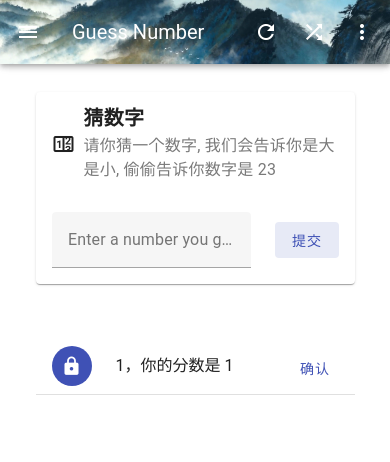
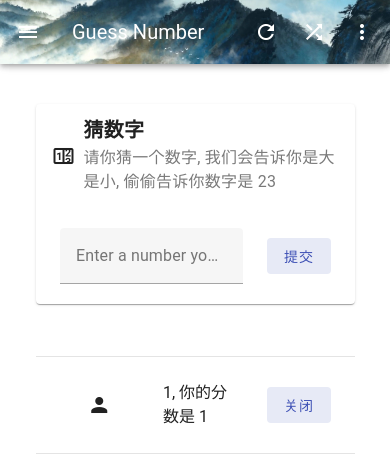
Before and after one commit to 363045841/guessNumber, a Vue app: page /guessNum/user/1/1 in a window 390 px wide. Shown: the top 462 px of the page. Built offline with nearby package versions, Linux system fonts and the light colour scheme.

Commit message:
重构布局，优化md，xs显示

```diff
--- a/src/App.vue
+++ b/src/App.vue
@@ -39,8 +39,10 @@
         <v-toolbar-title>Guess Number</v-toolbar-title>
       </v-app-bar>
 
-      <div class="guess-area">
-        <v-container class="game-area">
+
+      <v-container class="game-area" fluid>
+        <v-row align="center">
+          <v-col style="margin: auto;margin-top: 12px;">
             <v-card prepend-icon="mdi-counter">
               <template #title>
                 <span class="font-weight-black">猜数字</span>
@@ -50,21 +52,20 @@
                   {{ textRealNum }}
                 </div>
               </template>
-            <v-container>
-              <v-row align="center">
-                <v-col class="d-flex justify-center align-center">
-                  <v-text-field hide-details="auto" v-model="numberChoose" label="Enter a number you guess">
-                    <!-- <template #label>
-                      <span class="input-label"></span>
-                    </template> -->
-                  </v-text-field>
+              <!-- change here -->
+              <v-row align="center" class="my-2" style="margin: 12px;">
+                <v-col md="10" xs="8" class="d-flex justify-center align-center" style="flex-grow: 1;">
+                  <v-text-field hide-details="auto" v-model="numberChoose"
+                    label="Enter a number you guess"></v-text-field>
                 </v-col>
-                <v-col cols="auto" class="d-flex justify-center align-center">
+                <v-col md="2" xs="4" class="d-flex justify-center align-center" style="margin: auto; flex-grow: 0;">
                   <v-btn variant="tonal" :ripple="true" @click="GameData.submitNumber()" color="#3F51B5">提交</v-btn>
                 </v-col>
               </v-row>
-            </v-container>
+
             </v-card>
+          </v-col>
+        </v-row>
       </v-container>
 
       <v-container class="game-area">
@@ -81,7 +82,7 @@
           </v-col>
         </v-row>
       </v-container>
-      </div>
+
       <sidebar v-model:sidebarShow="sidebarShow" :responsiveClass></sidebar>
       <router-view></router-view>
 
@@ -95,6 +96,7 @@ import { useGameData } from './stores/gamedata';
 import { storeToRefs } from 'pinia';
 import sidebar from './sidebar.vue';
 import { usePicData } from './stores/picData';
+import { useDisplay } from 'vuetify';
 const picData = usePicData()
 const GameData = useGameData()
 const { numberChoose } = storeToRefs(GameData)
@@ -125,6 +127,13 @@ function refreshPicUrl() {
   picData.getRandomPicUrl()
   console.log(picData)
 }
+
+const display = useDisplay();
+/* const responsiveClass = computed<string>(() => {
+  return display.md.value ? 'desktop' : 'mobile';
+}); */
+console.log('shi md ma', display.md.value);
+console.log('shi xs ma', display.xs.value);
 </script>
 
 <style scoped>
--- a/src/sidebar.vue
+++ b/src/sidebar.vue
@@ -1,9 +1,9 @@
 <template>
     <v-navigation-drawer v-model="show" class="sidebar" app temporary :class="responsiveClass" @update:model-value="sideBarClose">
-        <v-list-item title="切换用户" :subtitle="currentUserText"></v-list-item>
+        <v-list-item title="切换用户" :subtitle="currentUserText" prepend-icon="mdi-reload"></v-list-item>
         <v-divider></v-divider>
         <template v-for="(item, key) in userList" :key="key">
-            <v-list-item link v-if="item.id !== currentUser" :title="item.id" :key="key" @click="changeUser(item.id)">
+            <v-list-item link v-if="item.id !== currentUser" :title="item.id" :key="key" @click="changeUser(item.id)" prepend-icon="mdi-account">
             </v-list-item>
         </template>
     </v-navigation-drawer>
--- a/src/userInfo.vue
+++ b/src/userInfo.vue
@@ -1,19 +1,43 @@
 <template>
-    <v-container fluid :class="responsiveClass" class="info">
-        <v-banner color="#3F51B5" icon="mdi-lock" lines="one">
-            <div class="banner-content">
-                {{ id }}，你的分数是 {{ exp }}
-            </div>
-            <template v-slot:actions>
-                <v-btn @click="returnToHome()">确认</v-btn>
+  <v-container v-if="isShow && responsiveClass == 'desktop'" :class="responsiveClass" class="info-desktop"
+    style="margin: auto;">
+    <v-divider></v-divider>
+    <v-row align="center" style="margin: 12px;">
+      <v-col cols="1" style="flex-grow: 0;"><v-icon>mdi-account</v-icon></v-col>
+      <v-col cols="9" style="flex-grow: 1;">
+        {{ id }}, 你的分数是 {{ exp }}
+      </v-col>
+      <v-col cols="2" class="d-flex justify-center align-center" style="flex-grow: 0;">
+        <v-btn :ripple="true" color="#3F51B5" variant="tonal" @click="closeInfo">关闭</v-btn>
+      </v-col>
+    </v-row>
+    <v-divider></v-divider>
+  </v-container>
+
+  <v-container v-if="isShow && responsiveClass == 'mobile'" :class="responsiveClass" class="info-mobile"
+    style="margin: auto;">
+    <v-divider></v-divider>
+    <v-row align="center" style="margin: 12px;">
+      <v-col xs="1" class="d-flex justify-center align-center">
+        <v-icon>mdi-account</v-icon>
+      </v-col>
+      <v-col xs="7" class="text d-flex">
+        {{ id }}, 你的分数是 {{ exp }}
+      </v-col>
+      <v-col xs="4" class="d-flex justify-center align-center" style="flex-grow:0;">
+        <v-btn :ripple="true" color="#3F51B5" variant="tonal" @click="closeInfo">关闭</v-btn>
+      </v-col>
+    </v-row>
+    <v-divider></v-divider>
+  </v-container>
+
 </template>
-        </v-banner>
-    </v-container>
-</template>
+
 
 <script setup lang="ts">
 import router from './router';
-
+import { useDisplay } from 'vuetify';
+let isShow = ref(true)
 defineProps({
   id: String,
   exp: String
@@ -22,32 +46,48 @@ defineProps({
 onMounted(() => {
   console.log('Mounted and router available');
 });
+onBeforeUnmount(() => {
+  console.log('the fucking component is unmounted');
+});
 
-function returnToHome() {
+function closeInfo() {
+  isShow.value = false;
   router.push('/guessNum');
 }
+const display = useDisplay();
+const responsiveClass = computed<string>(() => {
+  console.log(window.innerWidth < 600 ? 'mobile' : 'desktop')
+  return window.innerWidth < 600 ? 'mobile' : 'desktop'
+});
+console.log('userinfo shi md ma', display.md.value, responsiveClass.value);
+console.log(window.innerWidth, responsiveClass.value, '666')
 
-const responsiveClass = computed<string>(() => {
-    return window.innerWidth < 600 ? 'mobile' : 'desktop';
-});
 </script>
 
 <style scoped>
-.desktop .info {
+.info-desktop {
   width: 50%;
 }
 
-.mobile .info {
+.info-mobile {
   width: 90%;
 }
 
-.banner-content {
-    white-space: normal; /* 允许正常换行 */
-    word-break: break-word; /* 长单词换行 */
-    overflow-wrap: break-word; /* 长单词自动换行 */
-    max-width: 100%; /* 确保内容不超出容器 */
-    line-height: 1.5em; /* 设置行高，确保阅读性 */
-    word-wrap: break-word; /* 确保小屏幕也不会溢出 */
-    font-size: 16px; /* 控制字体大小，适应不同屏幕 */
+.banner-content,
+.text {
+  white-space: normal;
+  /* 允许正常换行 */
+  word-break: break-word;
+  /* 长单词换行 */
+  overflow-wrap: break-word;
+  /* 长单词自动换行 */
+  max-width: 100%;
+  /* 确保内容不超出容器 */
+  line-height: 1.5em;
+  /* 设置行高，确保阅读性 */
+  word-wrap: break-word;
+  /* 确保小屏幕也不会溢出 */
+  font-size: 16px;
+  /* 控制字体大小，适应不同屏幕 */
 }
 </style>
```
Lines whose indentation alone changed are shown as unchanged.
